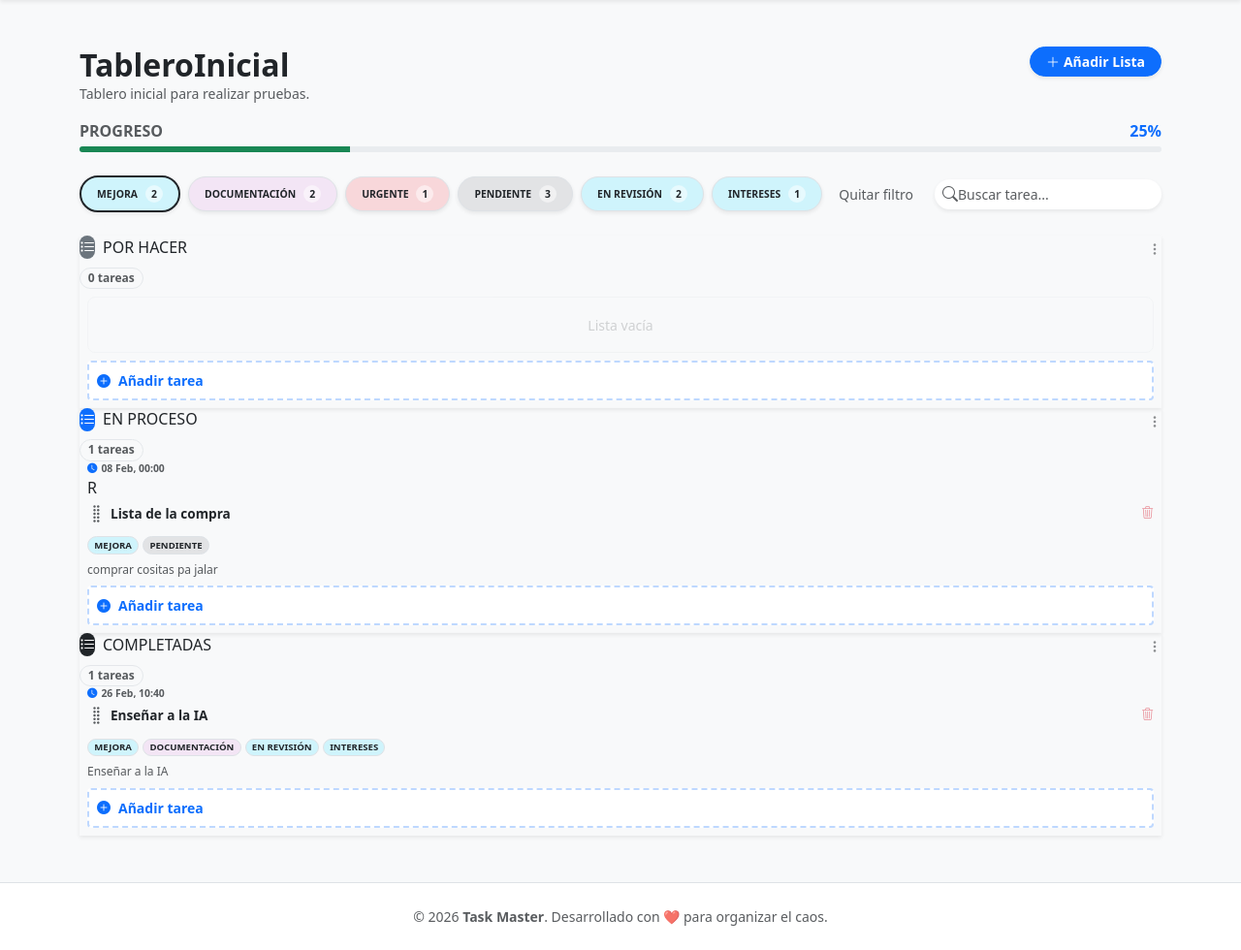
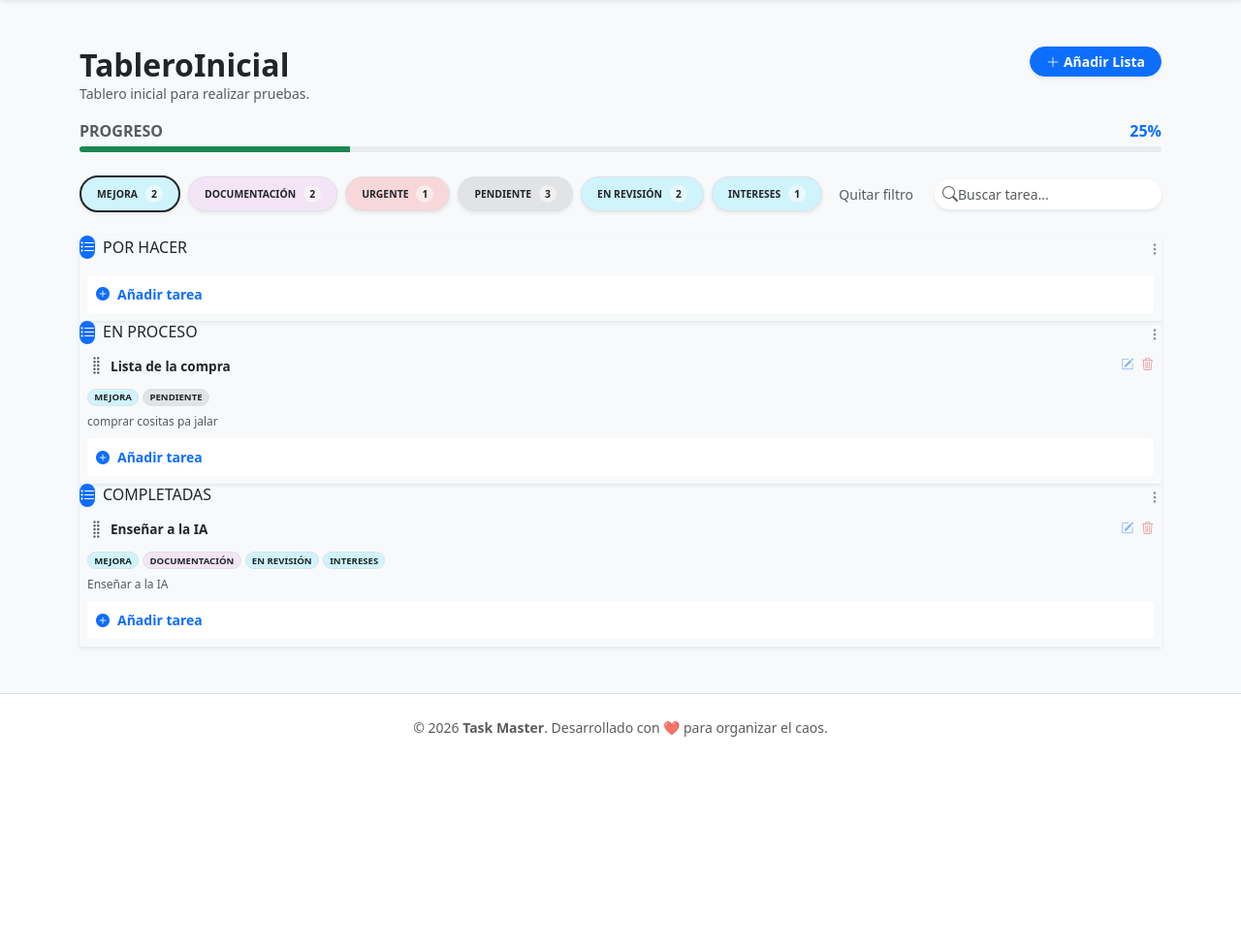
Before and after one commit to dclair/task_master, a Django app: page /boards/1/?tag=4 in a window 1280 px wide. Shown: the part 78-1058 px from the top of the page at 97% size. After the commit the page ends 838 px from the top, so only its background shows below. Run offline with Django 4.2, Linux system fonts and the light colour scheme; a user stored in the database is signed in; data comes from the database, SQL or seed files in the repository; both versions use the stored data as it was after the commit.

Commit message:
RECUPERADO CREAR TAREA DESDE MODAL DE LISTA DE TAREAS

```diff
--- a/static/js/board_detail.js
+++ b/static/js/board_detail.js
@@ -5,57 +5,52 @@ document.addEventListener('DOMContentLoaded', function() {
 
     if (taskModal) {
         taskModal.addEventListener('show.bs.modal', function (event) {
-            const trigger = event.relatedTarget;
+            const trigger = event.relatedTarget; // El botón que abrió el modal
             const form = document.getElementById('taskForm');
-            const modalTitle = taskModal.querySelector('.modal-title') || taskModal.querySelector('h5');
+            const modalTitle = taskModal.querySelector('.modal-title');
             const submitBtn = form.querySelector('button[type="submit"]');
 
-            // Limpiar checkboxes de etiquetas siempre al abrir
+            // Limpieza total antes de empezar
+            form.reset();
             form.querySelectorAll('[name="tags"]').forEach(cb => cb.checked = false);
 
-            if (trigger.classList.contains('task-card')) {
+            if (trigger.classList.contains('btn-edit-task')) {
                 // MODO EDICIÓN
+                const card = trigger.closest('.task-card');
+                const taskId = card.getAttribute('data-taskid');
+
                 modalTitle.textContent = 'Editar Tarea';
                 submitBtn.textContent = 'Guardar Cambios';
-                submitBtn.className = 'btn btn-primary rounded-pill w-100 fw-bold';
 
-                const fields = ['title', 'description', 'priority', 'due_date'];
-                const dataMap = {
-                    'title': 'data-title',
-                    'description': 'data-desc',
-                    'priority': 'data-prio',
-                    'due_date': 'data-date'
-                };
+                // Rellenar datos desde los atributos data- de la tarjeta
+                form.querySelector('[name="title"]').value = card.getAttribute('data-title') || '';
+                form.querySelector('[name="description"]').value = card.getAttribute('data-desc') || '';
+                form.querySelector('[name="priority"]').value = card.getAttribute('data-prio') || 'medium';
+                form.querySelector('[name="due_date"]').value = card.getAttribute('data-date') || '';
 
-                fields.forEach(field => {
-                    const input = form.querySelector(`[name="${field}"]`);
-                    if (input) input.value = trigger.getAttribute(dataMap[field]) || '';
-                });
-
-                // Marcar etiquetas existentes
-                const tagIds = (trigger.getAttribute('data-tags') || '').split(',').filter(id => id);
+                // Marcar etiquetas
+                const tagIds = (card.getAttribute('data-tags') || '').split(',').filter(id => id);
                 tagIds.forEach(id => {
                     const cb = form.querySelector(`[name="tags"][value="${id}"]`);
                     if (cb) cb.checked = true;
                 });
 
-                const taskId = trigger.getAttribute('data-taskid');
+                // URL de Edición (Evita el error 405)
                 form.action = `/boards/task/${taskId}/edit/`;
 
             } else {
                 // MODO CREACIÓN
                 modalTitle.textContent = 'Nueva Tarea';
                 submitBtn.textContent = 'Crear Tarea';
-                submitBtn.className = 'btn btn-success rounded-pill w-100 fw-bold';
 
-                form.reset();
                 const listId = trigger.getAttribute('data-listid');
+                // URL de Creación (Evita el error 405)
                 form.action = `/boards/list/${listId}/add-task/`;
             }
         });
     }
 
-    // --- 2. LÓGICA DE DRAG & DROP (Con actualización de progreso) ---
+    // --- 2. LÓGICA DE DRAG & DROP (SortableJS) ---
     const containers = document.querySelectorAll('.tasks-container');
     const isFiltered = new URLSearchParams(window.location.search).has('tag');
 
@@ -66,7 +61,6 @@ document.addEventListener('DOMContentLoaded', function() {
                 animation: 150,
                 handle: '.task-card',
                 ghostClass: 'sortable-ghost',
-
                 onEnd: function (evt) {
                     const taskId = evt.item.getAttribute('data-taskid');
                     const column = evt.to.closest('.kanban-column');
@@ -82,7 +76,6 @@ document.addEventListener('DOMContentLoaded', function() {
                     })
                     .then(response => {
                         if (response.ok) {
-                            // Actualización visual inmediata
                             updateProgressBar();
                         } else {
                             alert('Error al mover la tarea.');
@@ -99,54 +92,34 @@ document.addEventListener('DOMContentLoaded', function() {
     if (searchInput) {
         searchInput.addEventListener('input', function(e) {
             const searchTerm = e.target.value.toLowerCase();
-            const cards = document.querySelectorAll('.task-card');
-
-            cards.forEach(card => {
+            document.querySelectorAll('.task-card').forEach(card => {
                 const title = (card.getAttribute('data-title') || '').toLowerCase();
                 const desc = (card.getAttribute('data-desc') || '').toLowerCase();
-
-                if (title.includes(searchTerm) || desc.includes(searchTerm)) {
-                    card.style.display = "block";
-                } else {
-                    card.style.display = "none";
-                }
+                card.style.display = (title.includes(searchTerm) || desc.includes(searchTerm)) ? "block" : "none";
             });
         });
     }
 
-    // --- 4. EVITAR CONFLICTO CLIC (Borrar vs Editar) ---
+    // --- 4. PREVENIR BURBUJEO EN BORRADO ---
     document.querySelectorAll('.btn-delete-task').forEach(btn => {
         btn.addEventListener('click', e => e.stopPropagation());
     });
 
 });
 
-// --- FUNCIONES AUXILIARES (Fuera del DOMContentLoaded para ser accesibles) ---
+// --- FUNCIONES AUXILIARES ---
 
-/**
- * Recalcula el progreso basándose en las columnas marcadas con data-is-done
- */
 function updateProgressBar() {
     const allTasks = document.querySelectorAll('.task-card').length;
     const doneTasks = document.querySelectorAll('.kanban-column[data-is-done="true"] .task-card').length;
-
     const percentage = allTasks > 0 ? Math.round((doneTasks / allTasks) * 100) : 0;
-
     const progressBar = document.getElementById('main-progress-bar');
     const progressText = document.getElementById('progress-text');
 
-    if (progressBar) {
-        progressBar.style.width = percentage + '%';
-        progressBar.setAttribute('aria-valuenow', percentage);
-    }
-    if (progressText) {
-        progressText.textContent = percentage + '%';
-    }
+    if (progressBar) progressBar.style.width = percentage + '%';
+    if (progressText) progressText.textContent = percentage + '%';
 }
 
-/**
- * Obtiene el token CSRF de las cookies
- */
 function getCookie(name) {
     let cookieValue = null;
     if (document.cookie && document.cookie !== '') {
--- a/templates/boards/_modals.html
+++ b/templates/boards/_modals.html
@@ -1,80 +1,79 @@
-<div class="modal fade" id="listModal" tabindex="-1">
+<div class="modal fade" id="taskModal" tabindex="-1" aria-hidden="true">
     <div class="modal-dialog modal-dialog-centered">
-        <div class="modal-content rounded-4 border-0 shadow">
-            <form action="{% url 'boards:add_list' board.id %}" method="post">
+        <div class="modal-content border-0 shadow-lg" style="border-radius: 20px;">
+            <form id="taskForm" method="post">
                 {% csrf_token %}
-                <div class="modal-header border-0">
-                    <h5 class="fw-bold mb-0">Nueva Lista</h5>
-                    <button type="button" class="btn-close" data-bs-dismiss="modal"></button>
+                <div class="modal-header border-0 pb-0 pt-4 px-4">
+                    <h5 class="modal-title fw-bold">Tarea</h5>
+                    <button type="button" class="btn-close shadow-none" data-bs-dismiss="modal"></button>
                 </div>
-                <div class="modal-body">
-                    <input type="text" name="title" class="form-control rounded-pill" placeholder="Nombre de la lista (ej: En Pruebas)" required>
+
+                <div class="modal-body px-4 pb-4">
+                    <div class="mb-3">
+                        <label class="form-label extra-small fw-bold text-muted text-uppercase mb-1">Título</label>
+                        <input type="text" name="title" class="form-control shadow-none" placeholder="¿Qué hay que hacer?" required style="border-radius: 10px;">
+                    </div>
+
+                    <div class="row g-3 mb-3">
+                        <div class="col-6">
+                            <label class="form-label extra-small fw-bold text-muted text-uppercase mb-1">Prioridad</label>
+                            <select name="priority" class="form-select shadow-none" style="border-radius: 10px;">
+                                <option value="low">Baja</option>
+                                <option value="medium" selected>Media</option>
+                                <option value="high">Alta</option>
+                            </select>
+                        </div>
+                        <div class="col-6">
+                            <label class="form-label extra-small fw-bold text-muted text-uppercase mb-1">Fecha límite</label>
+                            <input type="datetime-local" name="due_date" class="form-control shadow-none" style="border-radius: 10px;">
+                        </div>
+                    </div>
+
+                    <div class="mb-3">
+                        <label class="form-label extra-small fw-bold text-muted text-uppercase mb-1">Descripción</label>
+                        <textarea name="description" class="form-control shadow-none" rows="3" placeholder="Opcional..." style="border-radius: 10px; resize: none;"></textarea>
+                    </div>
+
+                    <div class="mb-2">
+                        <label class="form-label extra-small fw-bold text-muted text-uppercase mb-1">Etiquetas</label>
+                        <div class="d-flex flex-wrap gap-2 pt-1">
+                            {% for tag in tags %} <div class="tag-item">
+                                <input type="checkbox" name="tags" value="{{ tag.id }}" id="modal_tag_{{ tag.id }}" class="btn-check">
+                                <label class="btn btn-sm rounded-pill px-3 fw-bold shadow-sm"
+                                       for="modal_tag_{{ tag.id }}"
+                                       style="background-color: {{ tag.color }}; color: #000;">
+                                    {{ tag.name|upper }}
+                                </label>
+                            </div>
+                            {% endfor %}
+                        </div>
+                    </div>
                 </div>
-                <div class="modal-footer border-0">
-                    <button type="submit" class="btn btn-primary rounded-pill w-100 fw-bold">Crear Lista</button>
+
+                <div class="p-4 pt-0">
+                    <button type="submit" class="btn btn-primary w-100 rounded-pill fw-bold py-2 shadow-sm">Guardar Tarea</button>
                 </div>
             </form>
         </div>
     </div>
 </div>
 
-<div class="modal fade" id="taskModal" tabindex="-1">
-    <div class="modal-dialog modal-dialog-centered">
-        <div class="modal-content rounded-4 border-0 shadow">
-
-            <form id="taskForm" method="post" action="">
+<div class="modal fade" id="listModal" tabindex="-1" aria-hidden="true">
+    <div class="modal-dialog modal-sm modal-dialog-centered">
+        <div class="modal-content border-0 shadow-lg" style="border-radius: 20px;">
+            <form action="{% url 'boards:add_list' board.id %}" method="post">
                 {% csrf_token %}
-
-                <div class="modal-header border-0">
-                    <h5 class="fw-bold mb-0">Nueva Tarea</h5>
-                    <button type="button" class="btn-close" data-bs-dismiss="modal"></button>
+                <div class="modal-header border-0 pb-0 pt-4 px-4">
+                    <h5 class="modal-title fw-bold">Nueva Lista</h5>
+                    <button type="button" class="btn-close shadow-none" data-bs-dismiss="modal"></button>
                 </div>
-
-                <div class="modal-body">
-                    <div class="mb-3">
-                        <label class="small fw-bold text-muted">ETIQUETAS</label>
-                        <div class="d-flex flex-wrap gap-2 p-2 border rounded-4 bg-light">
-                            {% for tag in tags %} <div class="form-check">
-                                <input class="form-check-input" type="checkbox" name="tags" value="{{ tag.id }}" id="tag{{ tag.id }}">
-                                <label class="form-check-label small" for="tag{{ tag.id }}">
-                                    <span class="badge rounded-pill text-dark border" style="background-color: {{ tag.color }};">
-                                        {{ tag.name }}
-                                    </span>
-                                </label>
-                            </div>
-                            {% endfor %}
-                        </div>
-                    </div>
-                    <div class="mb-3">
-                        <label class="small fw-bold text-muted">TÍTULO</label>
-                        <input type="text" name="title" class="form-control rounded-pill" required>
-                    </div>
-
-                    <div class="mb-3">
-                        <label class="small fw-bold text-muted">DESCRIPCIÓN</label>
-                        <textarea name="description" class="form-control rounded-4" rows="3"></textarea>
-                    </div>
-
-                    <div class="mb-3">
-                        <label class="small fw-bold text-muted">PRIORIDAD</label>
-                        <select name="priority" class="form-select rounded-pill">
-                            <option value="low">Baja</option>
-                            <option value="medium" selected>Media</option>
-                            <option value="high">Alta</option>
-                        </select>
-                    </div>
-
-                    <div class="mb-3">
-                        <label class="small fw-bold text-muted">FECHA Y HORA DE ENTREGA</label>
-                        <input type="datetime-local" name="due_date" class="form-control rounded-pill">
-                    </div>
+                <div class="modal-body px-4">
+                    <input type="text" name="title" class="form-control shadow-none" placeholder="Nombre" required style="border-radius: 10px;">
                 </div>
-
-                <div class="modal-footer border-0">
-                    <button type="submit" class="btn btn-success rounded-pill w-100 fw-bold">Guardar Tarea</button>
+                <div class="modal-footer border-0 p-4">
+                    <button type="submit" class="btn btn-primary w-100 rounded-pill fw-bold">Crear Lista</button>
                 </div>
             </form>
-
         </div>
     </div>
 </div>
--- a/templates/boards/board_detail.html
+++ b/templates/boards/board_detail.html
@@ -27,7 +27,6 @@
         </div>
     </div>
 
-
     <div class="d-flex flex-column flex-md-row justify-content-between align-items-md-center gap-3 mb-4">
         <div class="d-flex flex-wrap gap-2 align-items-center">
             {% for tag in board_tags %}
@@ -53,17 +52,11 @@
 <div class="kanban-wrapper">
     {% for list in board_lists %}
     <div class="kanban-column shadow-sm"
-        {% if 'hecho' in list.title|lower or 'termin' in list.title|lower or 'completa' in list.title|lower or 'done' in list.title|lower %}
-            data-is-done="true"
-        {% endif %}>
+        {% if 'hecho' in list.title|lower or 'termin' in list.title|lower %} data-is-done="true" {% endif %}>
         <div class="kanban-column-header">
             <div class="d-flex justify-content-between align-items-start mb-2">
                 <div class="d-flex align-items-center">
-                    <div class="icon-box rounded-3 me-2 d-flex align-items-center justify-content-center text-white
-                        {% if 'hacer' in list.title|lower or 'pendient' in list.title|lower %}bg-secondary
-                        {% elif 'proces' in list.title|lower or 'haciendo' in list.title|lower %}bg-primary
-                        {% elif 'hecho' in list.title|lower or 'termin' in list.title|lower %}bg-success
-                        {% else %}bg-dark{% endif %}">
+                    <div class="icon-box rounded-3 me-2 d-flex align-items-center justify-content-center text-white bg-primary">
                         <i class="bi bi-list-task"></i>
                     </div>
                     <h6 class="column-title mb-0">{{ list.title|upper }}</h6>
@@ -72,7 +65,7 @@
                     <button class="btn btn-sm border-0 opacity-50 p-0" data-bs-toggle="dropdown"><i class="bi bi-three-dots-vertical"></i></button>
                     <ul class="dropdown-menu shadow-sm border-0">
                         <li>
-                            <form action="{% url 'boards:delete_list' list.id %}" method="post">
+                            <form action="{% url 'boards:delete_list' list.id %}" method="post" onsubmit="return confirm('¿Eliminar lista?');">
                                 {% csrf_token %}
                                 <button type="submit" class="dropdown-item text-danger small">Eliminar lista</button>
                             </form>
@@ -80,33 +73,17 @@
                     </ul>
                 </div>
             </div>
-            <div class="d-flex align-items-center justify-content-between opacity-75">
-                <span class="badge rounded-pill bg-light text-dark border extra-small">{{ list.tasks.count }} tareas</span>
-            </div>
         </div>
 
         <div class="tasks-container px-2">
             {% for task in list.tasks.all %}
-
             <div class="task-card prio-{{ task.priority }}"
                 data-taskid="{{ task.id }}"
                 data-title="{{ task.title }}"
                 data-desc="{{ task.description|default:'' }}"
                 data-prio="{{ task.priority }}"
                 data-date="{{ task.due_date|date:'Y-m-d\TH:i' }}"
-                data-tags="{% for tag in task.tags.all %}{{ tag.id }}{% if not forloop.last %},{% endif %}{% endfor %}"
-                data-bs-toggle="modal"
-                data-bs-target="#taskModal">
-
-                <div class="task-card-header">
-                    <div class="d-flex align-items-center text-muted" style="font-size: 0.65rem; font-weight: 600;">
-                        <i class="bi bi-clock-fill me-1 text-primary"></i>
-                        <span>{{ task.due_date|date:"d M, H:i"|default:"SIN FECHA" }}</span>
-                    </div>
-                    {% if task.assigned_to %}
-                        <div class="user-avatar-mini">{{ task.assigned_to.username|slice:":1"|upper }}</div>
-                    {% endif %}
-                </div>
+                data-tags="{% for tag in task.tags.all %}{{ tag.id }}{% if not forloop.last %},{% endif %}{% endfor %}">
 
                 <div class="task-card-body">
                     <div class="d-flex justify-content-between align-items-start mb-2">
@@ -114,39 +91,35 @@
                             <i class="bi bi-grip-vertical text-muted fs-5 me-1"></i>
                             <h6 class="mb-0 fw-bold text-dark text-truncate" style="font-size: 0.85rem;">{{ task.title }}</h6>
                         </div>
-                        <form action="{% url 'boards:delete_task' task.id %}" method="post">
-                            {% csrf_token %}
-                            <button type="submit" class="btn-delete-task text-danger p-0 border-0 bg-transparent opacity-50">
-                                <i class="bi bi-trash3" style="font-size: 0.8rem;"></i>
+                        <div class="d-flex gap-2">
+                            <button class="btn-edit-task text-primary p-0 border-0 bg-transparent opacity-50"
+                                    data-bs-toggle="modal" data-bs-target="#taskModal">
+                                <i class="bi bi-pencil-square" style="font-size: 0.8rem;"></i>
                             </button>
-                        </form>
+                            <form action="{% url 'boards:delete_task' task.id %}" method="post" onsubmit="return confirm('¿Borrar tarea?');">
+                                {% csrf_token %}
+                                <button type="submit" class="btn-delete-task text-danger p-0 border-0 bg-transparent opacity-50">
+                                    <i class="bi bi-trash3" style="font-size: 0.8rem;"></i>
+                                </button>
+                            </form>
+                        </div>
                     </div>
-
                     <div class="task-tags d-flex flex-wrap gap-1 mb-2">
                         {% for tag in task.tags.all %}
                         <span class="badge rounded-pill border text-dark" style="background-color: {{ tag.color }}; font-size: 0.6rem;">{{ tag.name|upper }}</span>
                         {% endfor %}
                     </div>
-
                     {% if task.description %}
-                        <p class="text-muted mb-0 text-truncate-2" style="font-size: 0.75rem; line-height: 1.4;">{{ task.description }}</p>
+                    <p class="text-muted mb-0 text-truncate-2" style="font-size: 0.75rem; line-height: 1.4;">{{ task.description }}</p>
                     {% endif %}
                 </div>
             </div>
-
-            {% empty %}
-                <div class="text-center py-3 border border-dashed rounded-3 opacity-25 mt-2">
-                    <small class="text-muted italic">Lista vacía</small>
-                </div>
             {% endfor %}
         </div>
 
         <div class="p-2 mt-auto">
             <button class="btn btn-sm w-100 text-start open-task-modal border-dashed py-2 fw-bold text-primary bg-white"
-                    style="border: 2px dashed #0d6efd44; transition: all 0.2s ease;"
-                    data-bs-toggle="modal"
-                    data-bs-target="#taskModal"
-                    data-listid="{{ list.id }}">
+                    data-bs-toggle="modal" data-bs-target="#taskModal" data-listid="{{ list.id }}">
                 <i class="bi bi-plus-circle-fill me-2"></i>Añadir tarea
             </button>
         </div>
```
Also changed, not shown: static/style.css (+38 -0 lines), boards/migrations/0003_alter_task_assigned_to.py (added), db.sqlite3.
